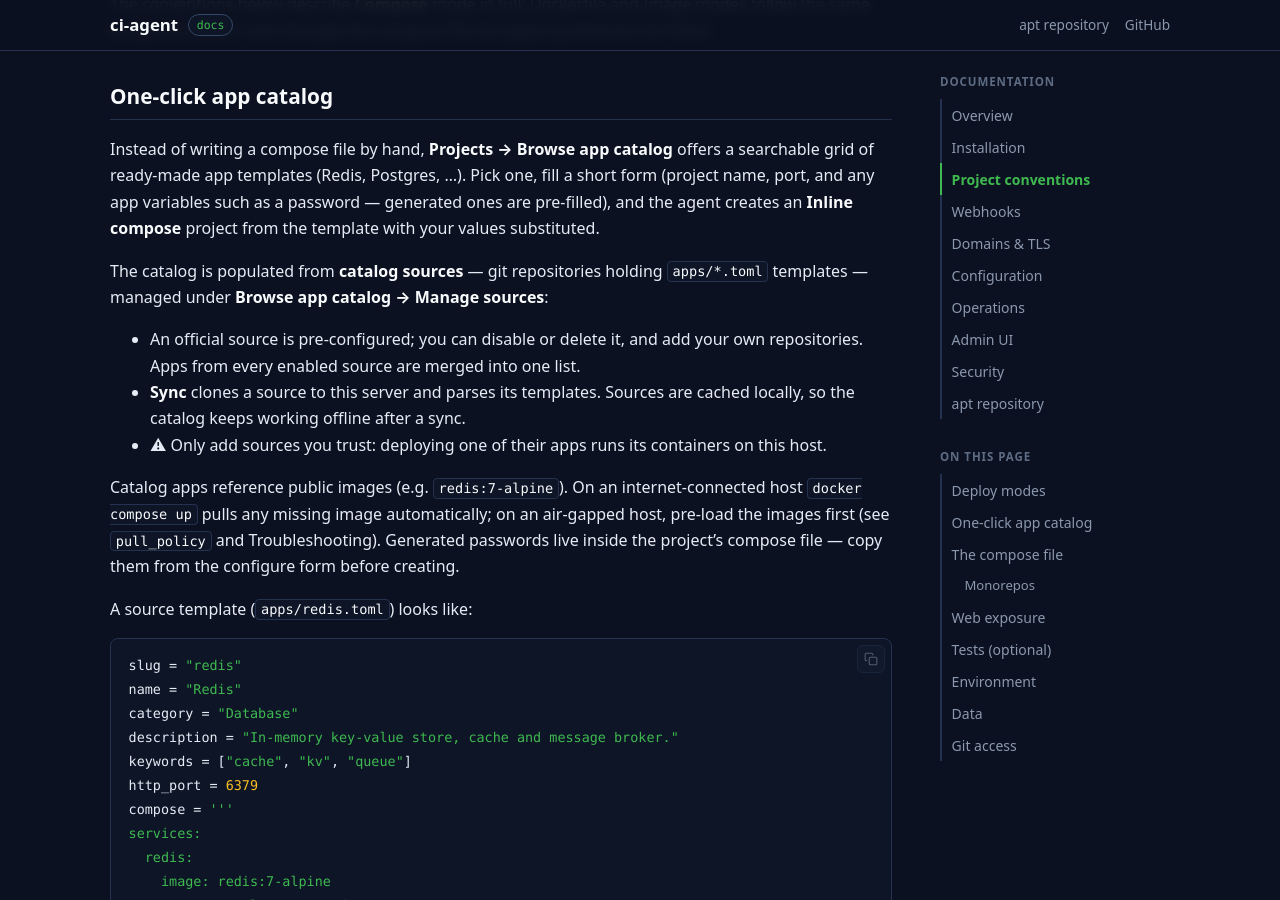
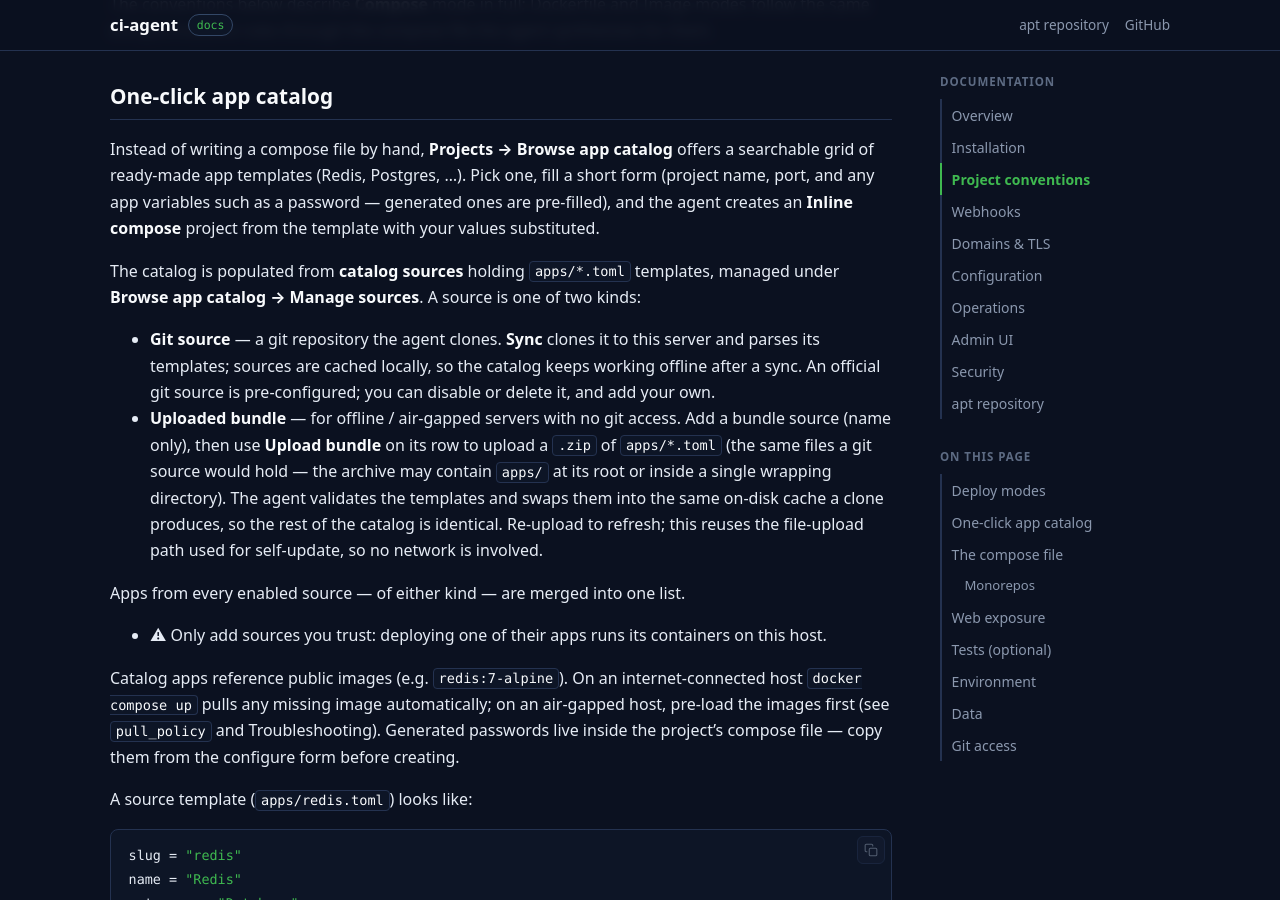
Before and after one commit to m-hoseinzadeh/ci-agent-apt, a Jekyll site: the page built from docs/projects.md, in a window 1280 px wide and 900 px high, scrolled down 789 px. Built offline with Jekyll 4.4.1, drawn with Linux system fonts in a browser that asks for light colours; our own code applies the rules of GitHub Pages for plain Markdown files.

Commit message:
Publish v0.2.2-r71

```diff
--- a/docs/projects.md
+++ b/docs/projects.md
@@ -34,13 +34,25 @@ Pick one, fill a short form (project name, port, and any app variables such as
 a password — generated ones are pre-filled), and the agent creates an **Inline
 compose** project from the template with your values substituted.
 
-The catalog is populated from **catalog sources** — git repositories holding
-`apps/*.toml` templates — managed under **Browse app catalog → Manage sources**:
+The catalog is populated from **catalog sources** holding `apps/*.toml`
+templates, managed under **Browse app catalog → Manage sources**. A source is
+one of two kinds:
 
-- An official source is pre-configured; you can disable or delete it, and add
-  your own repositories. Apps from every enabled source are merged into one list.
-- **Sync** clones a source to this server and parses its templates. Sources are
-  cached locally, so the catalog keeps working offline after a sync.
+- **Git source** — a git repository the agent clones. **Sync** clones it to
+  this server and parses its templates; sources are cached locally, so the
+  catalog keeps working offline after a sync. An official git source is
+  pre-configured; you can disable or delete it, and add your own.
+- **Uploaded bundle** — for offline / air-gapped servers with no git access.
+  Add a bundle source (name only), then use **Upload bundle** on its row to
+  upload a `.zip` of `apps/*.toml` (the same files a git source would hold —
+  the archive may contain `apps/` at its root or inside a single wrapping
+  directory). The agent validates the templates and swaps them into the same
+  on-disk cache a clone produces, so the rest of the catalog is identical.
+  Re-upload to refresh; this reuses the file-upload path used for self-update,
+  so no network is involved.
+
+Apps from every enabled source — of either kind — are merged into one list.
+
 - ⚠ Only add sources you trust: deploying one of their apps runs its containers
   on this host.
 
```
Also changed, not shown: 9 other files.
